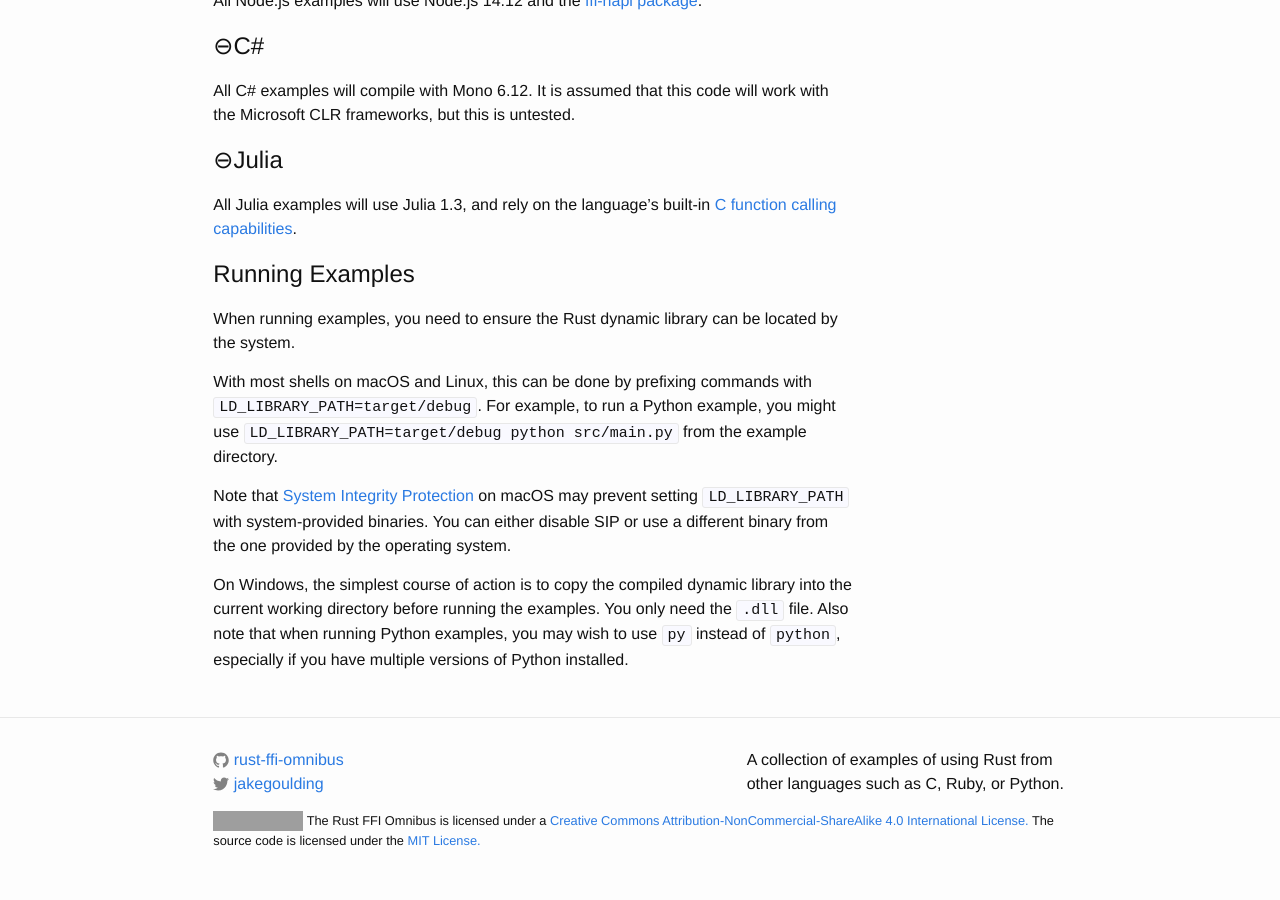
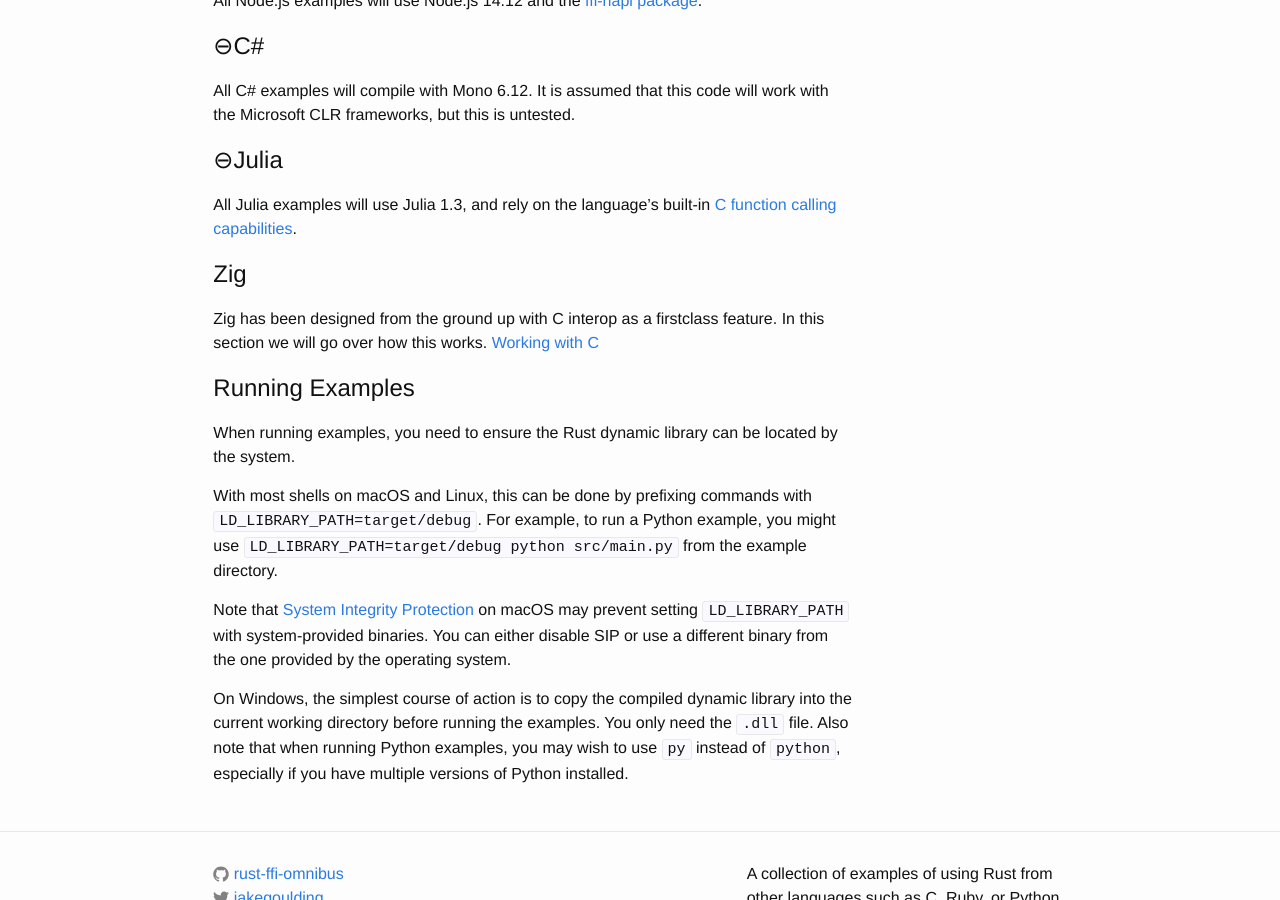
Before and after one commit to shepmaster/rust-ffi-omnibus, a Jekyll site: the page built from site/basics/index.md, in a window 1280 px wide and 900 px high, scrolled down 1246 px. Built offline with Jekyll 4.4.1, drawn with Linux system fonts in a browser that asks for light colours; nearby versions of some CDN libraries; a style sheet for code colours, icons or effects is not loaded; grey boxes are pictures that could not be loaded.

Commit message:
Zig Learn Section

```diff
--- a/site/basics/index.md
+++ b/site/basics/index.md
@@ -65,6 +65,11 @@ untested.
 All Julia examples will use Julia 1.3, and rely on the language's
 built-in [C function calling capabilities][julia-c].
 
+## Zig
+
+Zig has been designed from the ground up with C interop as a firstclass feature.
+In this section we will go over how this works. [Working with C][ziglearn]
+
 ## Running Examples
 
 When running examples, you need to ensure the Rust dynamic library
```
Also changed, not shown: other parts of site/basics/index.md (+1 -0 lines).
